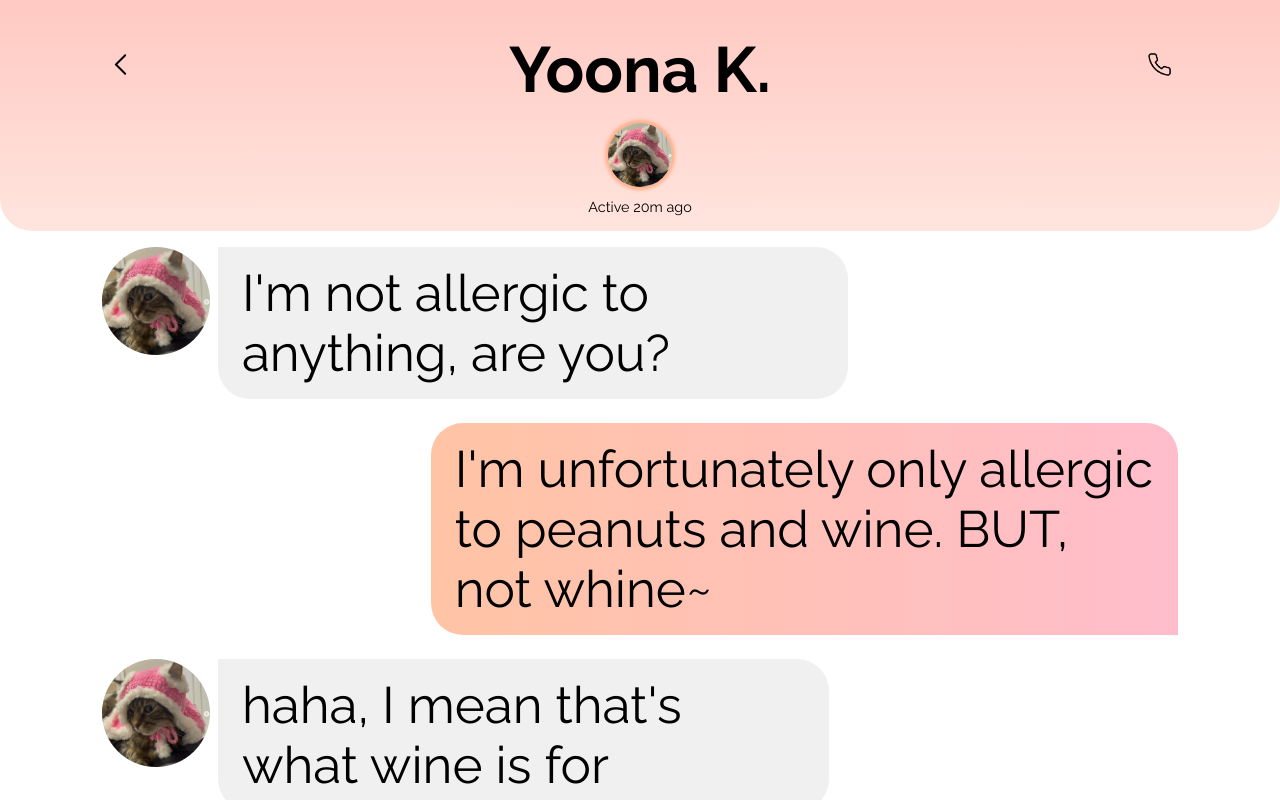
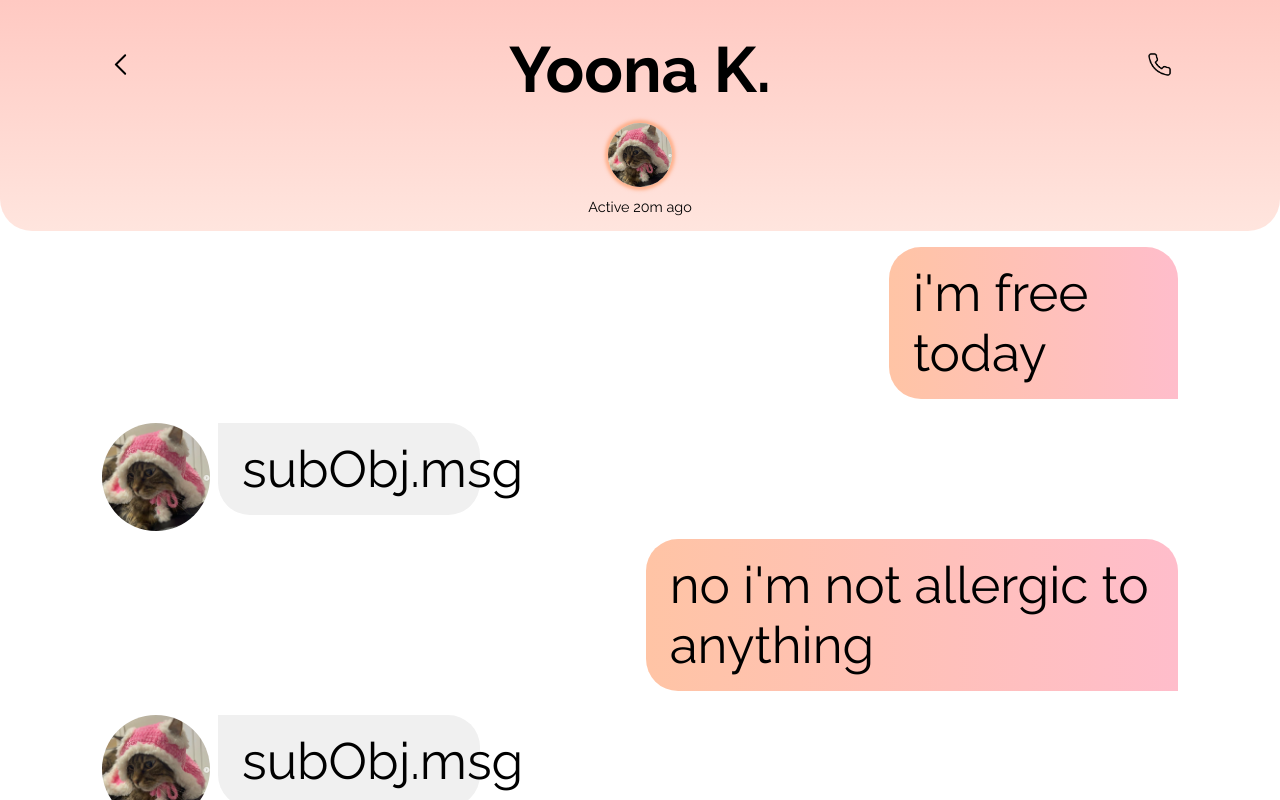
Before and after one commit to anotruong/pear, a React (Create React App) app in the folder client/: page / in a window 1280 px wide. Built offline with nearby package versions, Linux system fonts and the light colour scheme.

Commit message:
sentMessage.js

```diff
--- a/client/src/components/openChat.js
+++ b/client/src/components/openChat.js
@@ -12,6 +12,7 @@ const OpenChat = ({...props}) => {
   // console.log(openConvo.lastMessage)
 
   const lastMsg = openConvo.lastMessage;
+  const userId = openConvo.userId;
 
   const account = mockData.accounts.filter(acc => acc.id === openConvo.userId)[0];
 
@@ -35,7 +36,11 @@ const OpenChat = ({...props}) => {
           />
 
         </div>
-        <div className='preview-container' >
+        <div
+          className='preview-container'
+          id={userId}
+
+        >
           <div className='horizontal-flex'>
             <p className='fullName'>{fullName}</p>
             <p className='lastSent'>1hr</p>
--- a/client/src/components/sentMessages.js
+++ b/client/src/components/sentMessages.js
@@ -1,26 +1,76 @@
 import React from 'react';
 import tempPic from '../images/tempPP.png';
+
+import mockData from '../mock-data.json';
 
 // import '../pages/chat/chatRoom.css';
 
 const SentMessages = () => {
+  /*
+  PROBLEM: Evaluate subobjects by their userId.
+
+  EXPLICIT:
+    - Each subobject should be evaluated by their userId
+      - value of 'msg' should be displayed depending on their userId
+
+  IMPLICIT:
+    - could use a transformation method to evaluate the array.
+    - user responding should have aset id that is passed through this component.
+
+  ALGO:
+    START object
+    DECLARE array in object to 'subarray' variable
+    ITERATE over 'subarray'
+    TRANSFORM subobject in subarray to react div
+    RETURN undefined
+  */
 
   /*
-  PROBLEM: How to analyze an object that houses arrays that the values of the 'date' key.
+    Other problems:
+      - How to retrieve convoId that is associated with both the user and it's correspondant
+      - How to update the conversation without rerendering the entire conversation with every user input.
 
-  EXPLICIT:
-    Should evaluate the nest objects in the array in 'message'
-    use
+    */
+  // tempID from mockData
+  const convoId = 'alksdf';
 
-  IMPLICIT:
-    - How to cycle through
+  const userId = '001'
+  const convo = mockData.convo;
+  const displayConvo = convo[convoId].map(subObj => {
+    if (userId !== subObj.userId) {
+      return (
+      <div className='response-container'>
+        <img src={tempPic} className='icon-container'/>
+        <div className='chatBubble-container'>
+          <div className='chatBubble'>
+            subObj.msg
+          </div>
+        </div>
+      </div> )
+    } else {
+      return (
+      <div className='sender-container'>
+        <div className='chatBubble-container'>
+          <div className='chatBubble'>
+           {subObj.msg}
+          </div>
+        </div>
+      </div>)
+    }
+    }
+  );
 
-  ALGO:
-  */
+  // console.log(convo.alksdf);
 
   return (
     <div id='message-container'>
-      <div className='response-container'>
+      {displayConvo}
+    </div>
+  )
+}
+
+export default SentMessages;
+{/* <div className='response-container'>
 <img src={tempPic} className='icon-container'/>
 <div className='chatBubble-container'>
   <div className='chatBubble'>
@@ -52,9 +102,4 @@ const SentMessages = () => {
     See ya
   </div>
 </div>
-      </div>
-    </div>
-  )
-}
-
-export default SentMessages;
+</div> */}
--- a/client/src/mock-data.json
+++ b/client/src/mock-data.json
@@ -239,6 +239,43 @@
           }
         ]
       }
+    ],
+    "alksdf": [
+      {
+        "date": "2023-12-07T19:04:26.231Z",
+        "msg": "i'm free today",
+        "userId": "001"
+      },
+      {
+        "date": "2023-12-07T19:04:26.231Z",
+        "message": "Great, any allergies",
+        "userId": "004"
+      },
+      {
+        "date": "2023-12-07T19:05:05.912Z",
+        "msg": "no i'm not allergic to anything",
+        "userId": "001"
+      },
+      {
+        "date": "2023-12-07T19:05:10.128Z",
+        "message": "Me either",
+        "userId": "004"
+      },
+      {
+        "date": "2023-12-07T19:05:14.128Z",
+        "message": "I love eating everything",
+        "userId": "004"
+      },
+      {
+        "date": "2023-12-07T19:05:24.655Z",
+        "msg": "great, see you tomorrow",
+        "userId": "001"
+      },
+      {
+        "date": "2023-12-07T19:06:04.655Z",
+        "message": "see you tomorrow",
+        "userId": "004"
+      }
     ]
   }
 }
```
Lines whose indentation alone changed are shown as unchanged.
